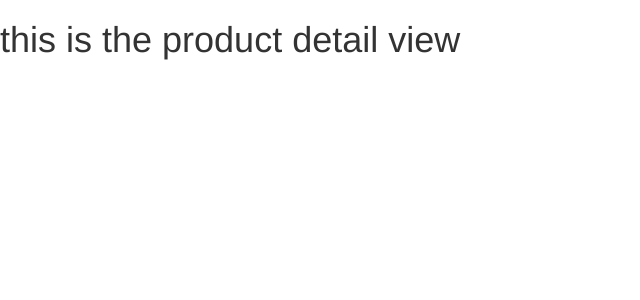
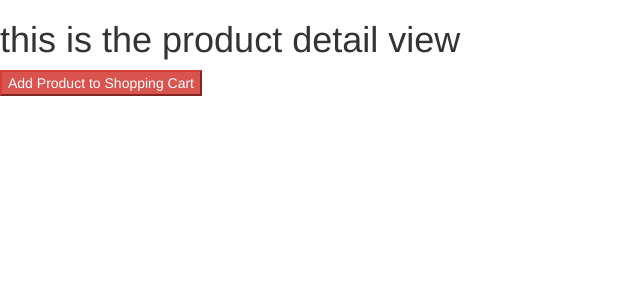
Before and after one commit to Karma-Khameleons/bangazon-website, a Django app: page /product_detail/ in a window 1280 px wide. Shown: the part 40-340 px from the top of the page, without its empty margins (0-640 px from the left). Run offline with Django 3.2, Linux system fonts and the light colour scheme; the visitor is signed in with stand-in values (Sample User, id 1); data that the repository does not hold is empty; some libraries are stand-ins or nearby versions.

Commit message:
product detail view in progress

```diff
--- a/bangazon_website/bang_app/templates/product_detail.html
+++ b/bangazon_website/bang_app/templates/product_detail.html
@@ -2,7 +2,19 @@
 
 {% block content %}
 <h1>this is the product detail view</h1>
-<form class="" action="{% url 'bang_app:product_detail' %}" method="post">
-    {% csrf_token %}
+
+ <ul>
+    {% for product in product_list %}
+  <h2>{{ product.name }}</h2>
+    <h3>Description: {{ product.description }}</h3>
+    <li>Category: {{ product.product_type }} - ${{ product.price }}
+  </li>
+  {% endfor %}
+</ul>
+
+
+{% if user.is_authenticated %}
+      <button class="btn-danger">Add Product to Shopping Cart</button>
+{% endif %}
 
 {% endblock %}
--- a/bangazon_website/bang_app/templates/products.html
+++ b/bangazon_website/bang_app/templates/products.html
@@ -6,7 +6,7 @@
 		{% for category in category_list %}
 		<div class="col-md-8">
 		<label>{{category.label}}</label><br>
-			<a href="#">{{ category.label }}</a>
+			<a href="{% url 'bang_app:product_detail' %}">{{ category.label }}</a>
 		</div>
 		{% endfor %}
 </div>
--- a/bangazon_website/bang_app/views/product_detail_view.py
+++ b/bangazon_website/bang_app/views/product_detail_view.py
@@ -1,13 +1,21 @@
 from django.shortcuts import render, get_object_or_404
 from django.views.generic.base import TemplateView
+from django.views.generic import ListView
 from django.contrib.auth.mixins import LoginRequiredMixin
 from django.contrib.auth.models import User
 from django.contrib.auth import logout, login, authenticate
 from django.http import HttpResponse, HttpResponseRedirect
-from bang_app.models import Product, ProductType
+from bang_app.models import Customer, Product, ProductType
+from bang_app import models
 
-class ProductDetailView(TemplateView):
+class ProductDetailView(ListView):
   template_name = 'product_detail.html'
+  model = models.Product
 
-def list_product_detail(request):
-  return HttpResponse('product detail view')
+  def list_product_detail(request):
+    return HttpResponse('product detail view')
+
+
+  def get_product_details(self, request):
+    self.product_list = Product.objects.all()
+    return render(request, self.template_name, {'product_detail': self.product_detail})
```
